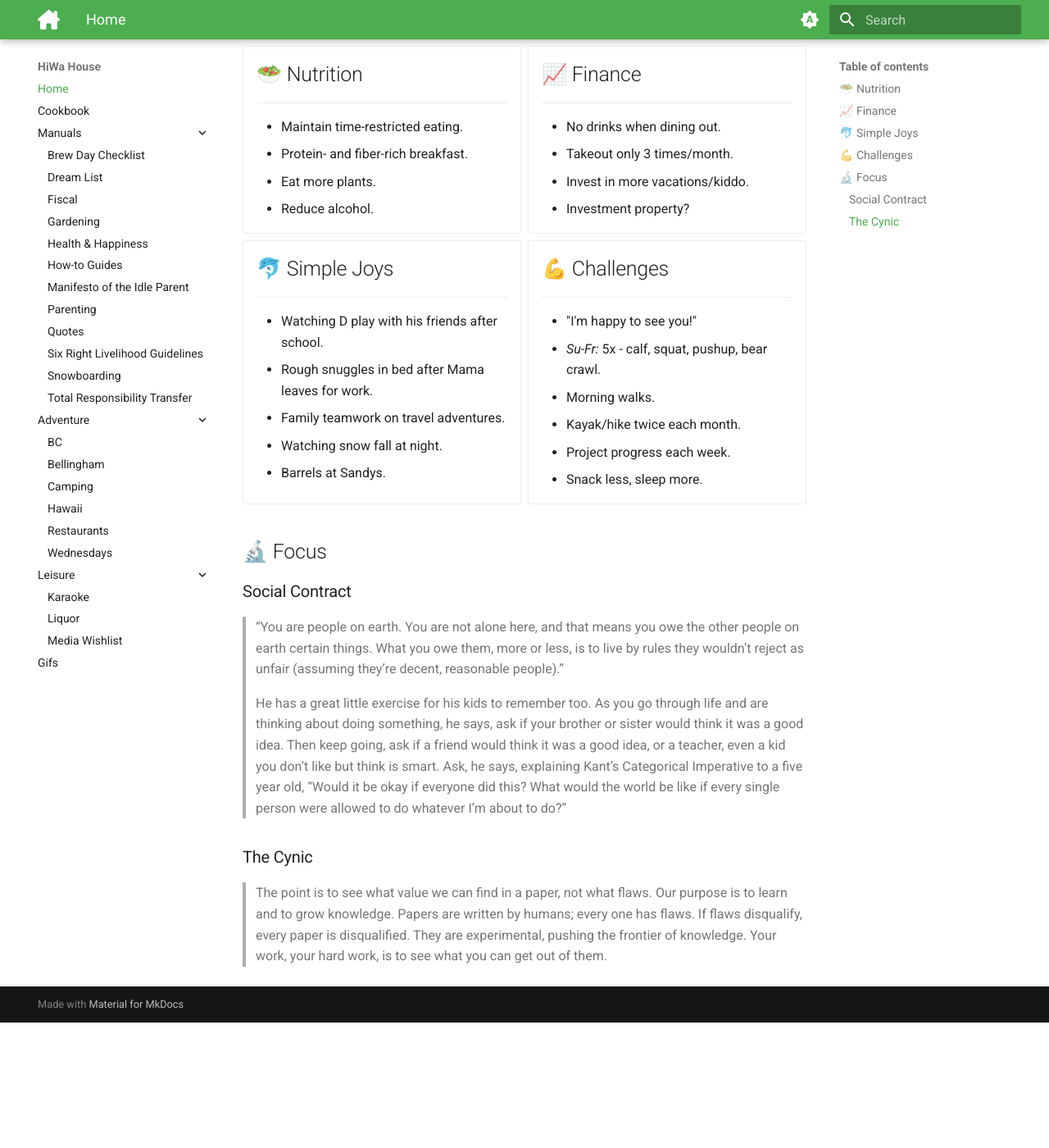
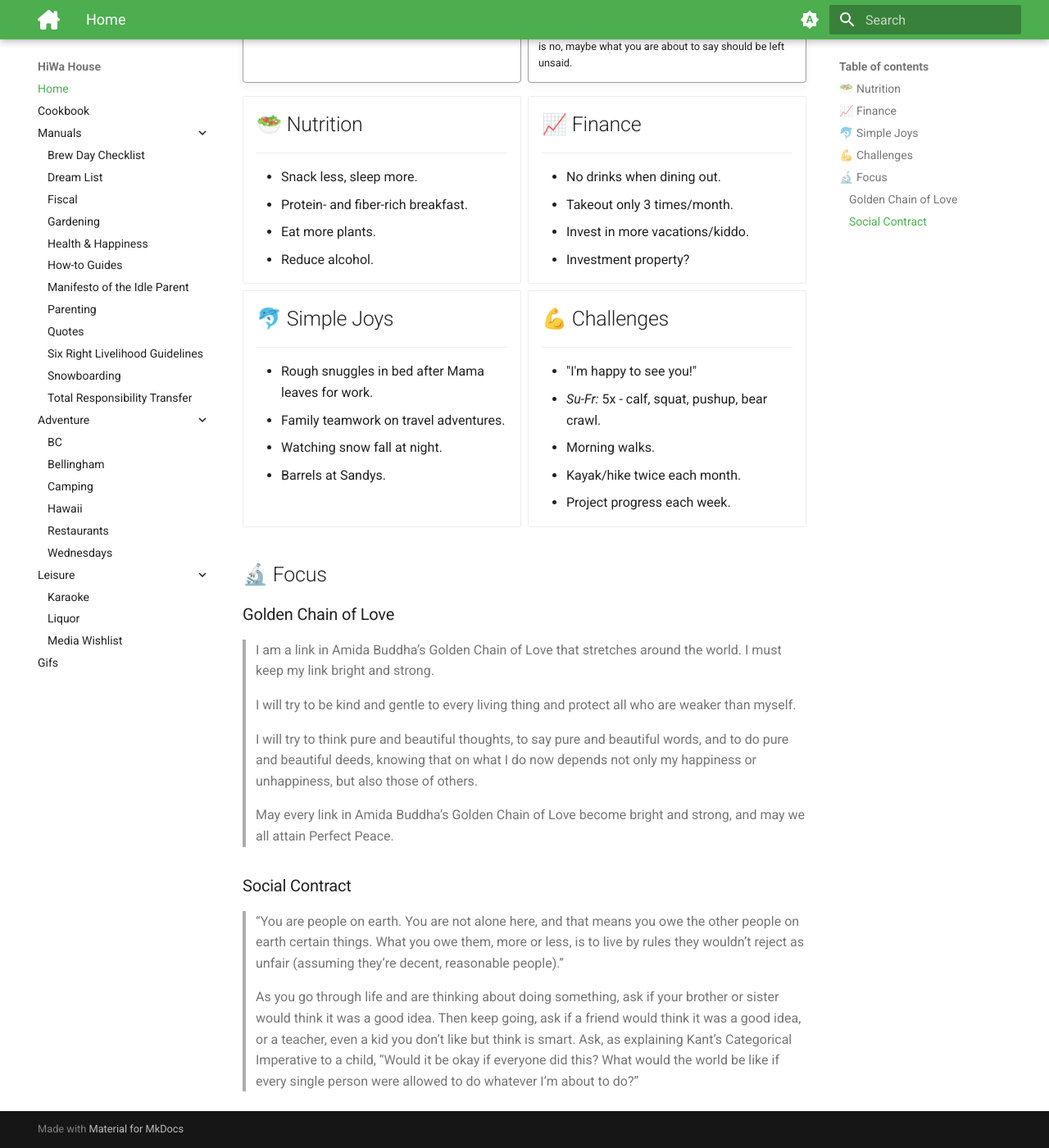
Before and after one commit to hiwa-house/teletraan, an MkDocs documentation site: the page built from docs/index.md, in a window 1280 px wide and 1400 px high, scrolled down 336 px. Shown: the whole window at 82% size. Built offline with MkDocs 1.6.1 and Material for MkDocs 9.7.7, drawn with Linux system fonts in a browser that asks for light colours; comment, search, counter and statistics services are not loaded; before the commit the page ends 1583 px from its top, so only the background shows below that; some of the changed text lies outside the part shown.

Commit message:
Add files via upload

```diff
--- a/docs/index.md
+++ b/docs/index.md
@@ -12,9 +12,9 @@
 
 	Well done is better than well said.
 
-!!! quote "[Kill la Kill](https://streamable.com/6q8n)"
+!!! quote "[Bernard Meltzer](https://www.brainyquote.com/quotes/bernard_meltzer_157511)"
 
-	Nonsense? That's how we roll.
+	Before you speak ask yourself if what you are going to say is true, is kind, is necessary, is helpful. If the answer is no, maybe what you are about to say should be left unsaid.
 
 </div>
 
@@ -24,7 +24,7 @@
 
 	---
 
-	* Maintain time-restricted eating.
+	* Snack less, sleep more.
 	* Protein- and fiber-rich breakfast.
 	* Eat more plants.
 	* Reduce alcohol.
@@ -42,7 +42,6 @@
 
 	---
 
-	* Watching D play with his friends after school.
 	* Rough snuggles in bed after Mama leaves for work.
 	* Family teamwork on travel adventures.
 	* Watching snow fall at night.
@@ -57,17 +56,23 @@
 	* Morning walks.
 	* Kayak/hike twice each month.
 	* Project progress each week.
-	* Snack less, sleep more.
-
 
 </div>
 
 ## 🔬 Focus
 
+### Golden Chain of Love
+> I am a link in Amida Buddha’s Golden Chain of Love that stretches around the world. I must keep my link bright and strong.
+>
+> I will try to be kind and gentle to every living thing and protect all who are weaker than myself.
+>
+> I will try to think pure and beautiful thoughts, to say pure and beautiful words, and to do pure and beautiful
+deeds, knowing that on what I do now depends not only my happiness or unhappiness, but also those of others.
+>
+> May every link in Amida Buddha’s Golden Chain of Love become bright and strong, and may we all attain
+Perfect Peace.
+
 ### Social Contract
 > “You are people on earth. You are not alone here, and that means you owe the other people on earth certain things. What you owe them, more or less, is to live by rules they wouldn’t reject as unfair (assuming they’re decent, reasonable people).”
 >
-> He has a great little exercise for his kids to remember too. As you go through life and are thinking about doing something, he says, ask if your brother or sister would think it was a good idea. Then keep going, ask if a friend would think it was a good idea, or a teacher, even a kid you don’t like but think is smart. Ask, he says, explaining Kant’s Categorical Imperative to a five year old, “Would it be okay if everyone did this? What would the world be like if every single person were allowed to do whatever I’m about to do?”
-
-### The Cynic
-> The point is to see what value we can find in a paper, not what flaws. Our purpose is to learn and to grow knowledge. Papers are written by humans; every one has flaws. If flaws disqualify, every paper is disqualified. They are experimental, pushing the frontier of knowledge. Your work, your hard work, is to see what you can get out of them.
+> As you go through life and are thinking about doing something, ask if your brother or sister would think it was a good idea. Then keep going, ask if a friend would think it was a good idea, or a teacher, even a kid you don’t like but think is smart. Ask, as explaining Kant’s Categorical Imperative to a child, “Would it be okay if everyone did this? What would the world be like if every single person were allowed to do whatever I’m about to do?”
```
